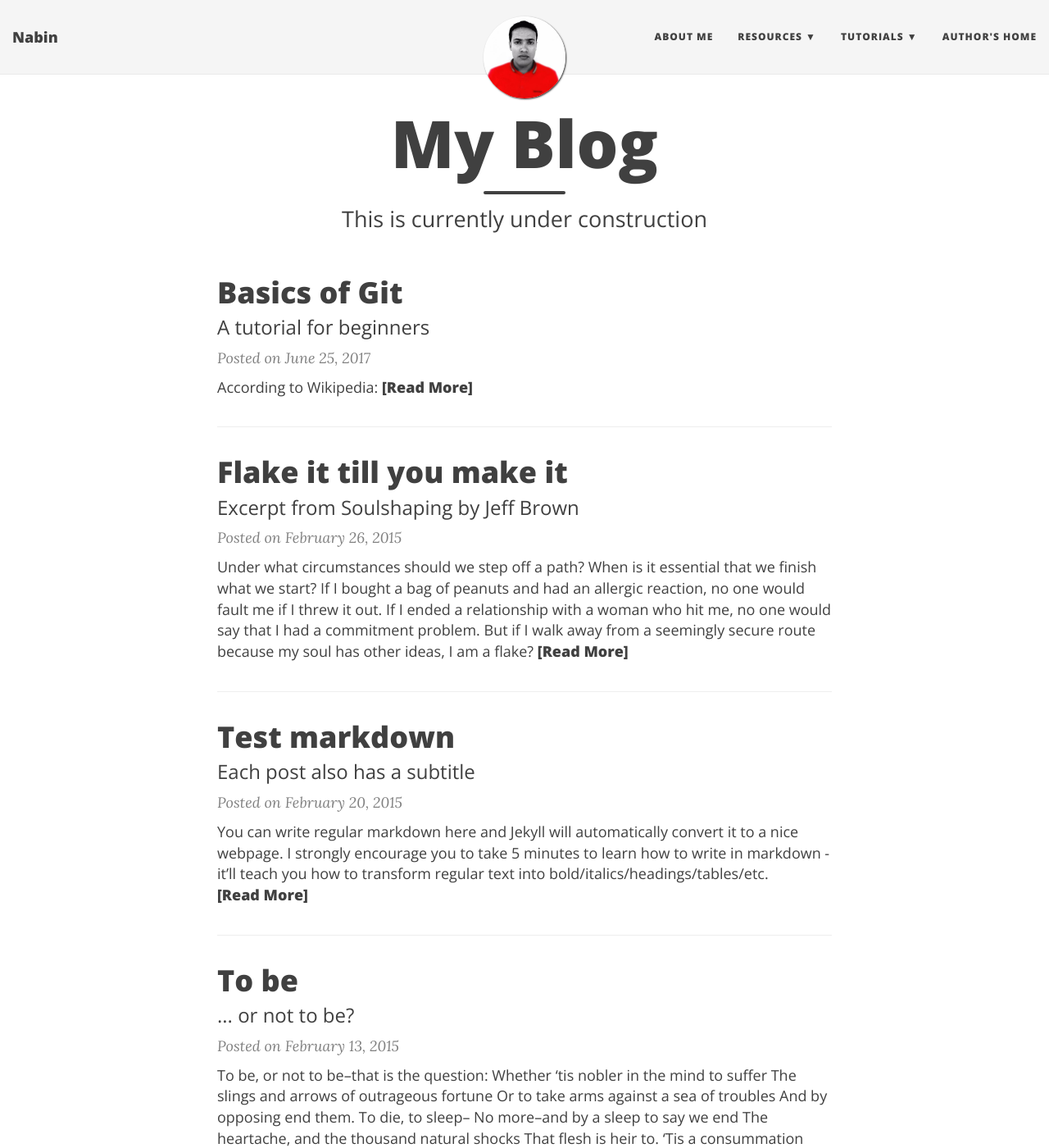
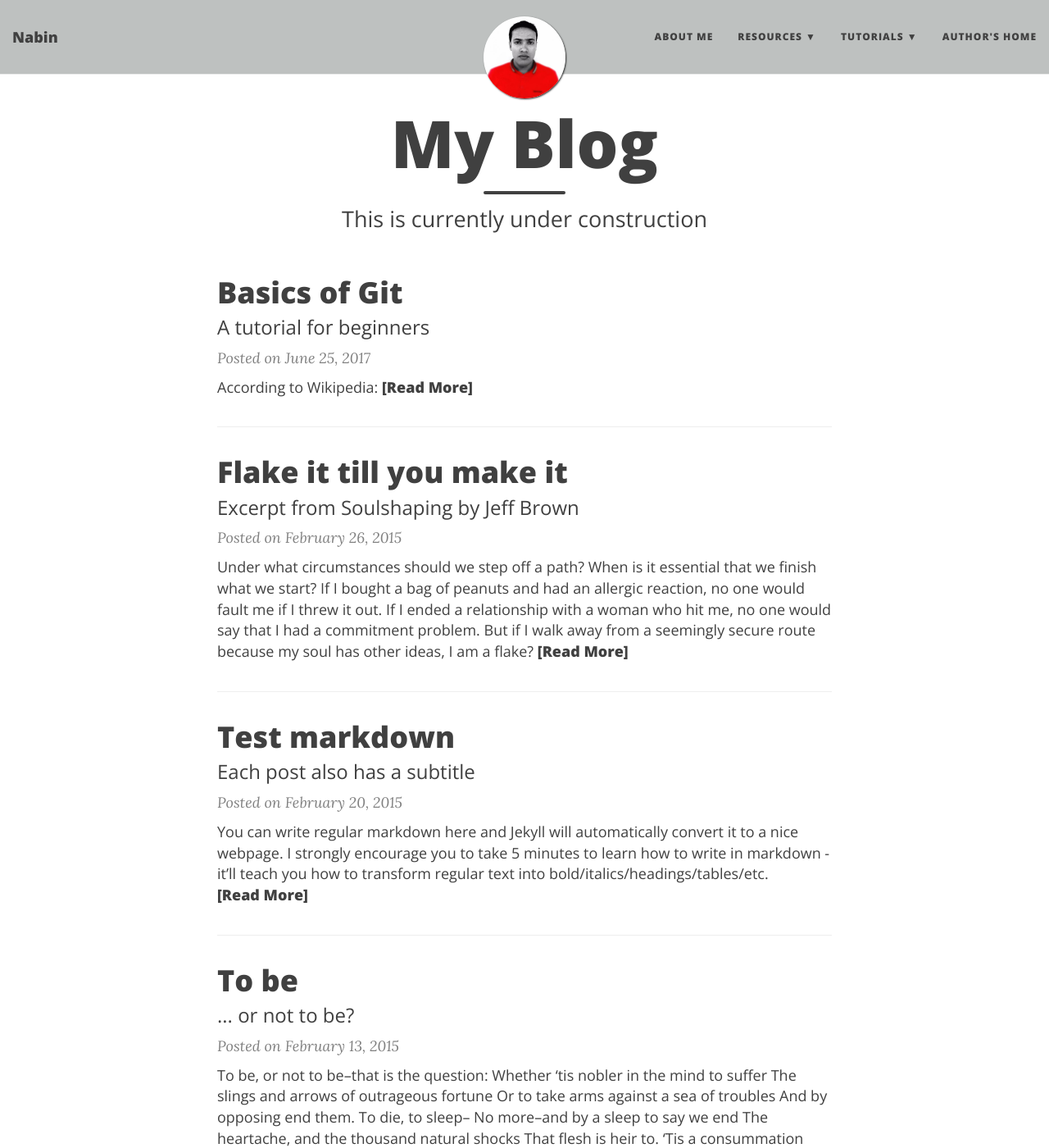
Before and after one commit to Nabinn/Nabinn.github.io, a Jekyll site: the page built from index.html, in a window 1280 px wide and 1400 px high. Shown: the whole window at 82% size. Built offline with Jekyll 4.4.1, drawn with Linux system fonts in a browser that asks for light colours; nearby versions of some CDN libraries; the list of posts is cut into pages by our own code.

Commit message:
updated config

```diff
--- a/css/main.css
+++ b/css/main.css
@@ -98,7 +98,7 @@ img {
 /* --- Navbar --- */
 
 .navbar-custom {
-  background:   #F5F5F5;
+  background:   #bec1c0; /*#F5F5F5;*/
   border-bottom: 1px solid #EAEAEA;
   font-family: 'Open Sans', 'Helvetica Neue', Helvetica, Arial, sans-serif;
 }
@@ -258,7 +258,7 @@ img {
 
 footer {
   padding: 30px 0;
-  background:  #F5F5F5;
+  background:  #bec1c0; /*#F5F5F5;*/
   border-top: 1 px #EAEAEA solid;
   margin-top: 50px;
   font-size: 14px;
```
